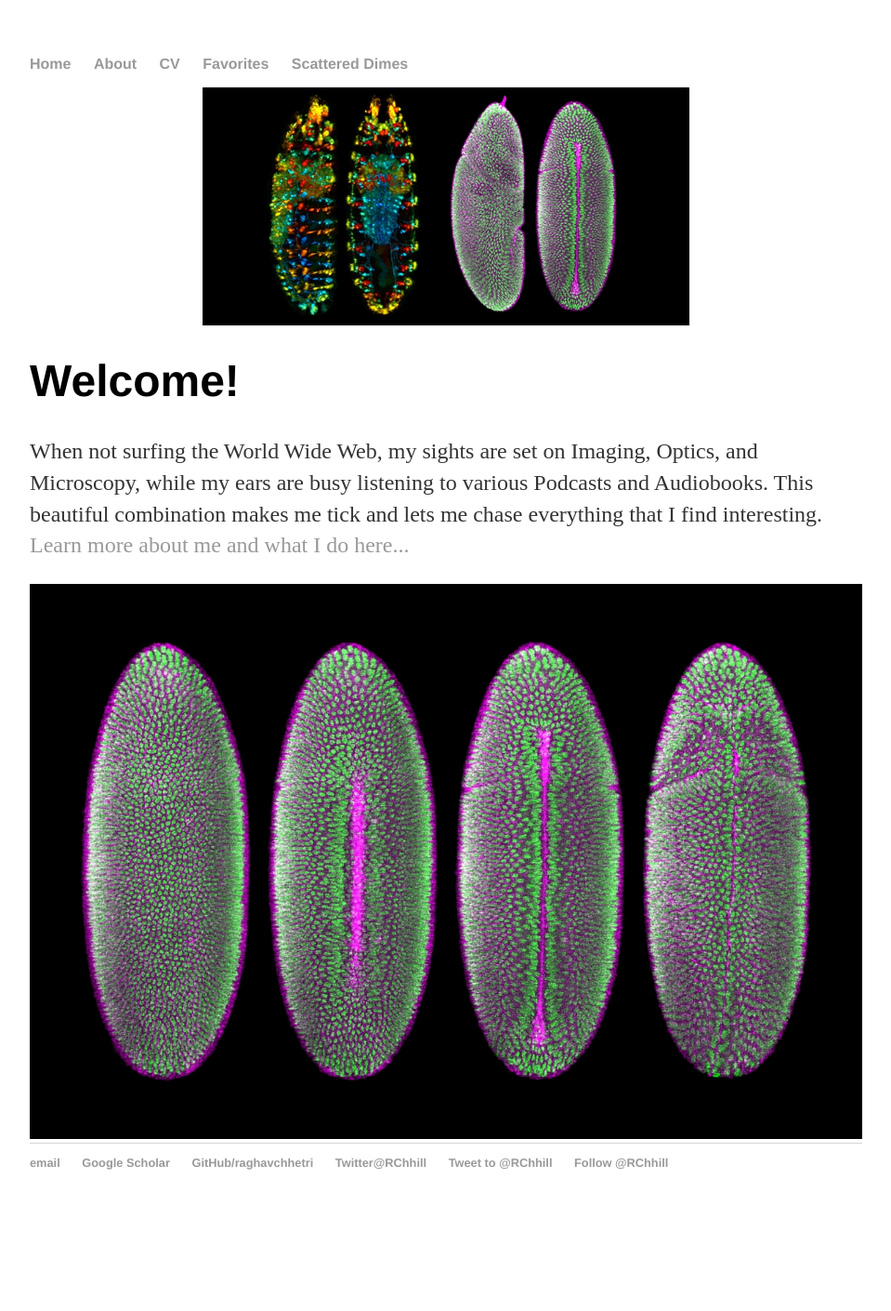
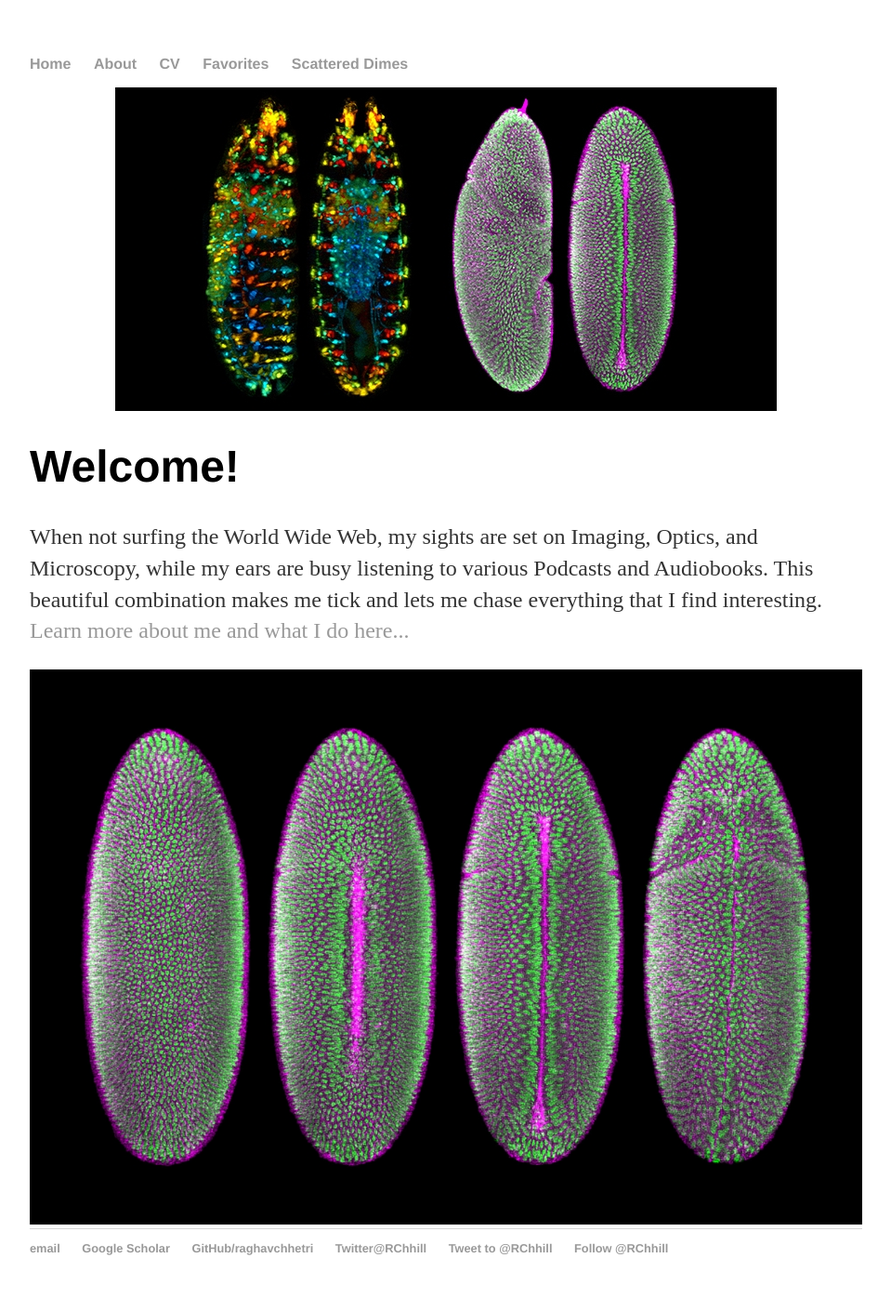
Before and after one commit to raghavchhetri/raghavchhetri.github.io, a Jekyll site: the page built from index.html, in a window 1280 px wide. Shown: the whole page at 93% size, without its empty margins (160-1119 px from the left). Built offline with Jekyll 4.4.1, drawn with Linux system fonts in a browser that asks for light colours; comment, search, counter and statistics services are not loaded; before the commit the page ends 1318 px from its top, so only the background shows below that.

Commit message:
Update index.html

```diff
--- a/index.html
+++ b/index.html
@@ -2,7 +2,7 @@
 layout: default
 title: Science is hard. It rocks though... Stay with it!
 ---
-<div style="height: 256px">
+<div style="height: 348px">
      <img src="/about/DrosophilaCombined.png" alt="Neurons,Development" style="max-height:100%; width:100%; object-fit:contain" class="inline"/>
 </div>
 
```
